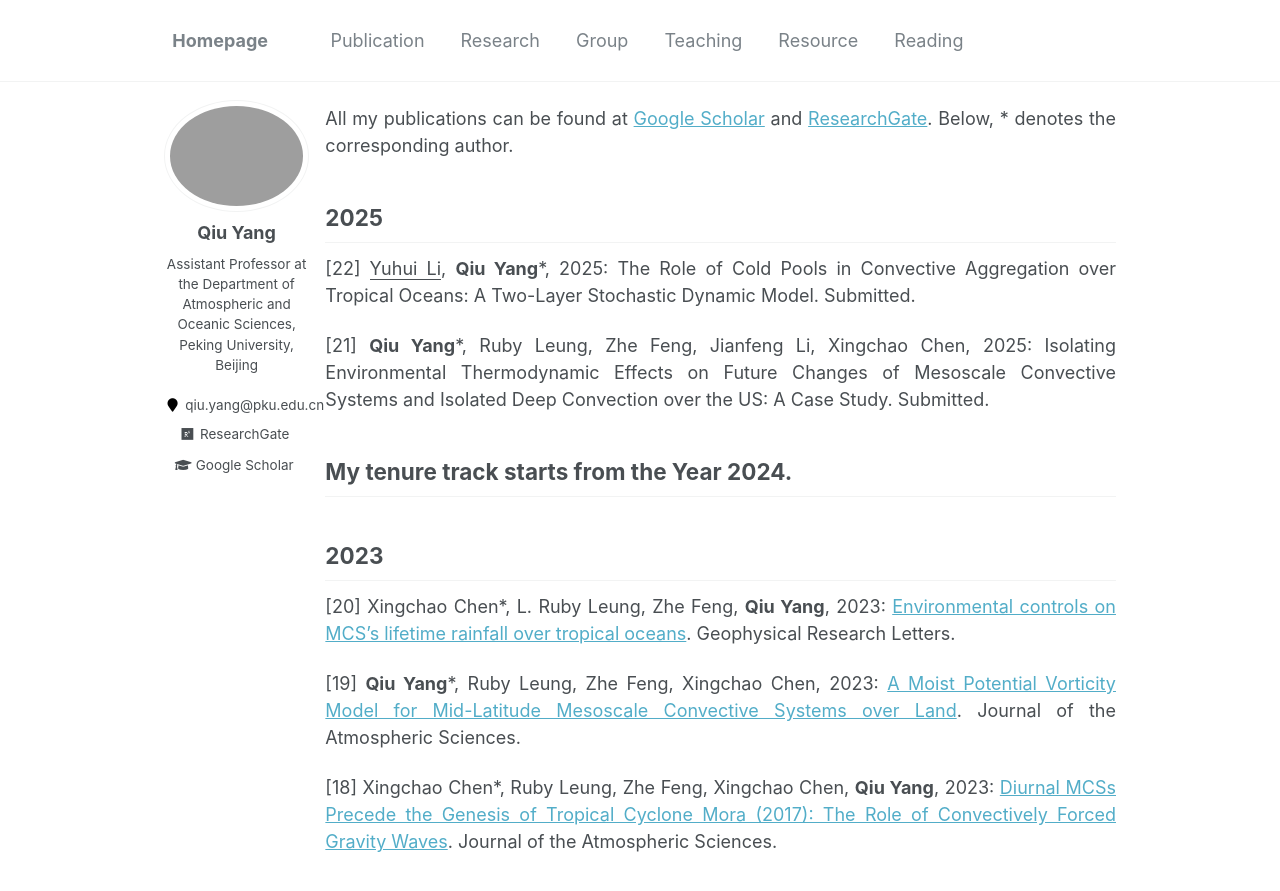
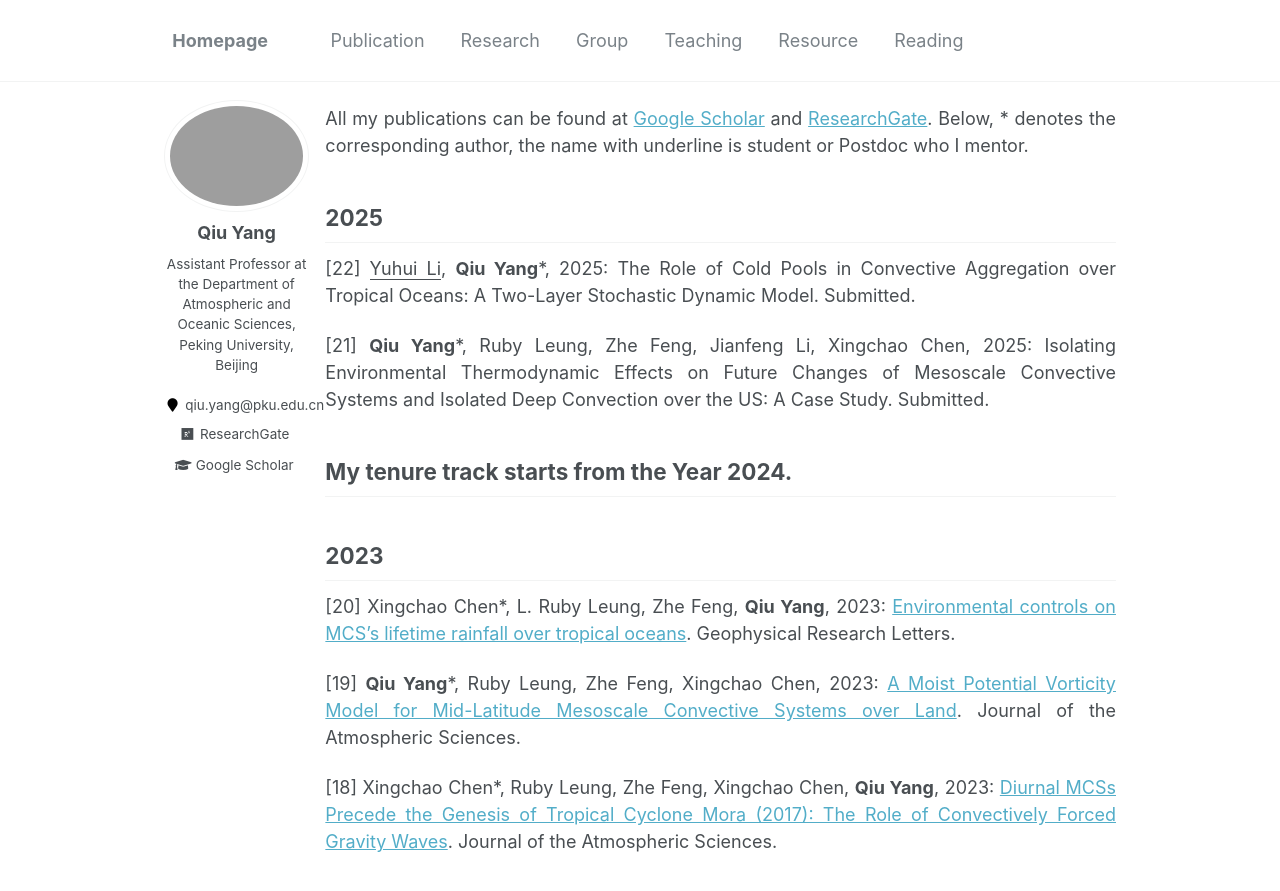
Before and after one commit to qiuyang50/qiuyang50.github.io, a Jekyll site: the page built from _pages/publication.md, in a window 1280 px wide and 900 px high. Shown: the top 891 px of the window. Built offline with Jekyll 4.4.1, drawn with Linux system fonts in a browser that asks for light colours.

Commit message:
Update publication.md

```diff
--- a/_pages/publication.md
+++ b/_pages/publication.md
@@ -4,7 +4,7 @@
 permalink: /publication/
 author_profile: true
 ---
-All my publications can be found at [Google Scholar](https://scholar.google.com/citations?hl=en&user=MzMRC04AAAAJ) and [ResearchGate](https://www.researchgate.net/profile/Qiu_Yang4). Below, * denotes the corresponding author.
+All my publications can be found at [Google Scholar](https://scholar.google.com/citations?hl=en&user=MzMRC04AAAAJ) and [ResearchGate](https://www.researchgate.net/profile/Qiu_Yang4). Below, * denotes the corresponding author, the name with underline is student or Postdoc who I mentor.
 
 2025
 -
```
